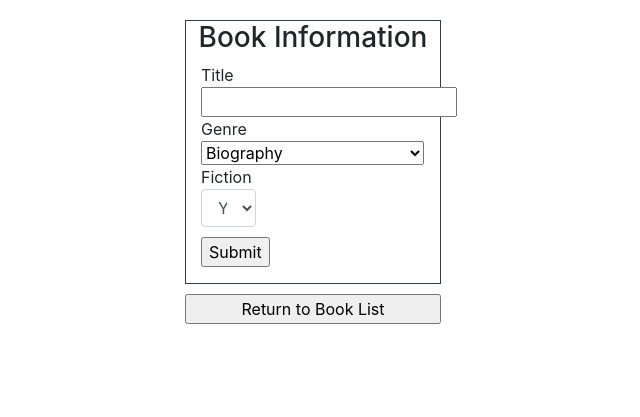
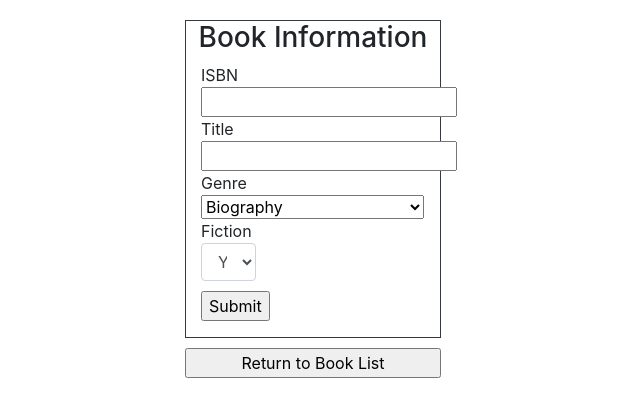
Before and after one commit to Cart6278/the-outdated-library-cs340, a Flask app: page /books_update/1 in a window 1280 px wide. Shown: the part 56-473 px from the top of the page, without its empty margins (327-967 px from the left). Run offline with Flask 2, Linux system fonts and the light colour scheme; data that the repository does not hold is empty; some libraries are stand-ins or nearby versions.

Commit message:
Book update works

```diff
--- a/starter_website/templates/books_update.html
+++ b/starter_website/templates/books_update.html
@@ -26,12 +26,13 @@
             Book Information
         </h3>
         <div class="form-group col-md-4">
-            <form id="update_books" method="post" action="/books_update/{{book[3]}}">
+            <form id="update_books" method="post" action="/books_update/{{book[0]}}">
                 <fieldset>
-		    <input type="hidden" name="bookID" value="{{book[3]}}">
-                    Title<input type="text" name="title" value="{{book[0]}}" required><br>
+		    <input type="hidden" name="bookID" value="{{book[0]}}">
+                    ISBN<input type="text" name="isbn" value="{{book[0]}}" required><br>
+                    Title<input type="text" name="title" value="{{book[1]}}" required><br>
                     Genre
-                    <select name="genre" value="{{book[1]}}"><br>
+                    <select name="genre" value="{{book[2]}}"><br>
                         <option value="Biography">Biography</option>
                         <option value="Classics">Classics</option>
                         <option value="Comics/Graphic Novel">Comics and Graphic Novel</option>
@@ -55,11 +56,10 @@
                         <option value="Poems">Poems</option>
                    </select><br>
                     Fiction<br>
-                    <select id="isFiction" class="form-control" name="isFiction" value="{{book[2]}}" required>
+                    <select id="isFiction" class="form-control" name="isFiction" value="{{book[3]}}" required>
                         <option value="1">Y</option>
                         <option value="0">N</option>
                     </select>
-                   <!-- ISBN<input type="text" name="isbn" value="{{book[3]}}" required><br><!-->
                     <input type="submit" value="Submit" style="margin-top: 10px;">
                 </fieldset>
             </form>
--- a/starter_website/webapp.py
+++ b/starter_website/webapp.py
@@ -400,14 +400,15 @@ def update_books(id):
     db_connection = connect_to_database()
 
     if request.method == 'GET':
-        book_query = ''' SELECT title, genre, isFiction FROM Books WHERE isbn= %s ''' % id
+        book_query = ''' SELECT isbn, title, genre, isFiction FROM Books WHERE isbn= %s ''' % id
         book_result = execute_query(db_connection, book_query).fetchone()
         return render_template('books_update.html', book = book_result)
     elif request.method == 'POST':
+        isbn = request.form['isbn']
         title = request.form['title']
         genre = request.form['genre']
         isFiction = request.form['isFiction']
-        #isbn = request.form['isbn']
+
 
         query = '''UPDATE Books SET title = %s, genre = %s, isFiction = %s WHERE isbn = %s'''
         data = (title, genre, isFiction, isbn)
```
